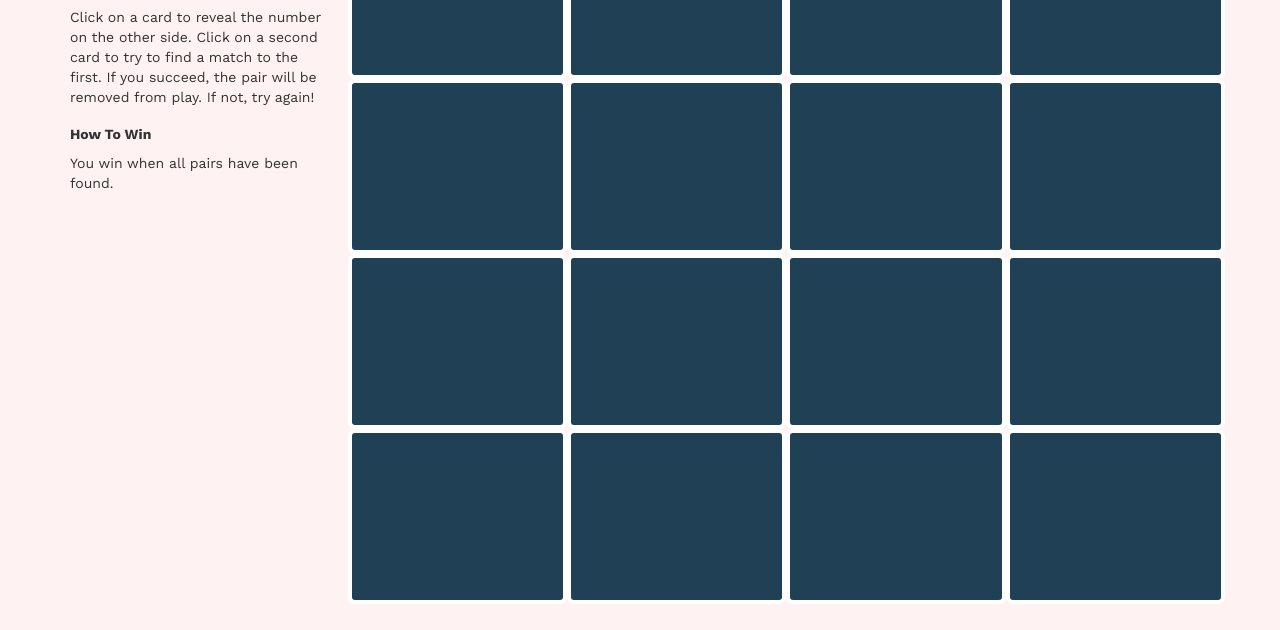
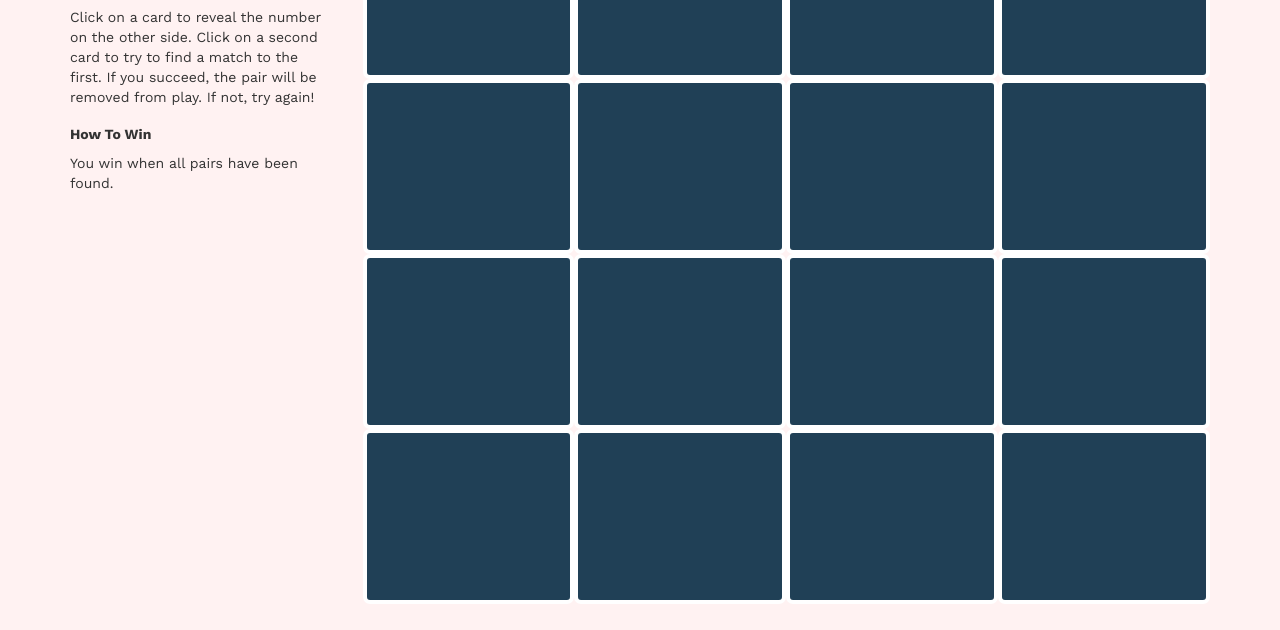
Before and after one commit to emjogale/Match_game, a plain HTML site: page index.html in a window 1280 px wide. Shown: the part 170-800 px from the top of the page. Drawn offline with nearby package versions, Linux system fonts and the light colour scheme.

Commit message:
continuing to add js

```diff
--- a/index.html
+++ b/index.html
@@ -31,23 +31,7 @@
       </div>
       <!-- the game -->
       <div class="col-xs-12 col-md-9" id="game">
-        <div class="row">
-          <div class="col-xs-3 card" ></div>
-          <div class="col-xs-3 card" ></div>
-          <div class="col-xs-3 card" ></div>
-          <div class="col-xs-3 card" ></div>
-          <div class="col-xs-3 card" ></div>
-          <div class="col-xs-3 card" ></div>
-          <div class="col-xs-3 card" ></div>
-          <div class="col-xs-3 card" ></div>
-          <div class="col-xs-3 card" ></div>
-          <div class="col-xs-3 card" ></div>
-          <div class="col-xs-3 card" ></div>
-          <div class="col-xs-3 card" ></div>
-          <div class="col-xs-3 card" ></div>
-          <div class="col-xs-3 card" ></div>
-          <div class="col-xs-3 card" ></div>
-          <div class="col-xs-3 card" ></div>
+
         </div>
       </div>
     </div>
@@ -56,7 +40,7 @@
     src="https://code.jquery.com/jquery-3.1.1.min.js"
     integrity="sha256-hVVnYaiADRTO2PzUGmuLJr8BLUSjGIZsDYGmIJLv2b8="
     crossorigin="anonymous"></script>
-  <script type="text/javascript" src="./resources/js/match-game.js"></script>
+  <script type="text/javascript" src="./resources/js/match-start.js"></script>
   <script type="text/javascript" src="./resources/js/tests.js"></script>
 </body>
 </html>
--- a/resources/js/match-game.js
+++ /dev/null
@@ -1,50 +0,0 @@
-var MatchGame = {};
-
-/*
-  Sets up a new game after HTML document has loaded.
-  Renders a 4x4 board of cards.
-*/
-
-/*
-  Generates and returns an array of matching card values.
- */
-
-MatchGame.generateCardValues = function () {
-  var sequentialValues = [];
-
-  for (i = 1; i <= 8; i++) {
-    sequentialValues.push(i);
-    sequentialValues.push(i);
-  }
-
-  var randValues = [];
-
-  while (sequentialValues.length > 0){
-    var randomIndex = Math.floor(Math.random()*sequentialValues.length);
-    var randomValue = sequentialValues.splice(randomIndex, 1)[0];
-    randValues.push(randomValue);
-}
-
-  return randValues;
-};
-
-
-/*
-  Converts card values to jQuery card objects and adds them to the supplied game
-  object.
-*/
-
-
-
-MatchGame.renderCards = function(cardValues, $game) {
-
-};
-
-/*
-  Flips over a given card and checks to see if two cards are flipped over.
-  Updates styles on flipped cards depending whether they are a match or not.
- */
-
-MatchGame.flipCard = function($card, $game) {
-
-};
--- /dev/null
+++ b/resources/js/match-start.js
@@ -0,0 +1,79 @@
+var MatchGame = {};
+
+/*
+  Sets up a new game after HTML document has loaded.
+  Renders a 4x4 board of cards.
+*/
+$(document).ready(function() {
+  var $game = $('#game');
+  var values = MatchGame.generateCardValues();
+  MatchGame.renderCards(values, $game);
+});// end ready
+/*
+  Generates and returns an array of matching card values.
+ */
+
+MatchGame.generateCardValues = function () {
+  /* generate a sequential array of values 1 to 8 each value twice */
+  var sequentialValues = [];
+
+  for (var i=1; i<= 8; i++) {
+    sequentialValues.push(i);
+    sequentialValues.push(i);
+  }
+
+  var randValues = [];
+
+  while (sequentialValues.length > 0){
+    var randomIndex = Math.floor(Math.random()*sequentialValues.length);
+    var randomValue = sequentialValues.splice(randomIndex, 1)[0]; /* the splice method removes
+     items and returns an array so we need to use [0]to access the first item in the array (even though
+   this array will only have one number in it) */
+    randValues.push(randomValue);
+}
+
+  return randValues;
+};
+
+/*
+  Converts card values to jQuery card objects and adds them to the supplied game
+  object.
+*/
+MatchGame.renderCards = function(randValues, $game) {
+  var colors = [
+    'hsl(25,85%,65%)',
+    'hsl(55,85%,65%)',
+    'hsl(90,85%,65%)',
+    'hsl(160,85%,65%)',
+    'hsl(220,85%,65%)',
+    'hsl(265,85%,65%)',
+    'hsl(310,85%,65%)',
+    'hsl(360,85%,65%)'];
+
+  $game.empty();
+
+  for (var j=0; j<randValues.length; j++) {
+  // adding a data attribute to represent the card's value as the current index in cardValues
+    var value = randValues[j];
+    // adding a color from the list of colors
+    var color = colors[value - 1];
+    var data = {
+      value: value,
+      color: color,
+      isFlipped: false
+    };
+    var $card = $('<div class="col-xs-3 card" ></div>');
+    $card.data(data);
+    $game.append($card);
+  } // end for()
+
+
+}; // end renderCards
+/*
+  Flips over a given card and checks to see if two cards are flipped over.
+  Updates styles on flipped cards depending whether they are a match or not.
+ */
+
+MatchGame.flipCard = function($card, $game) {
+
+};
```
